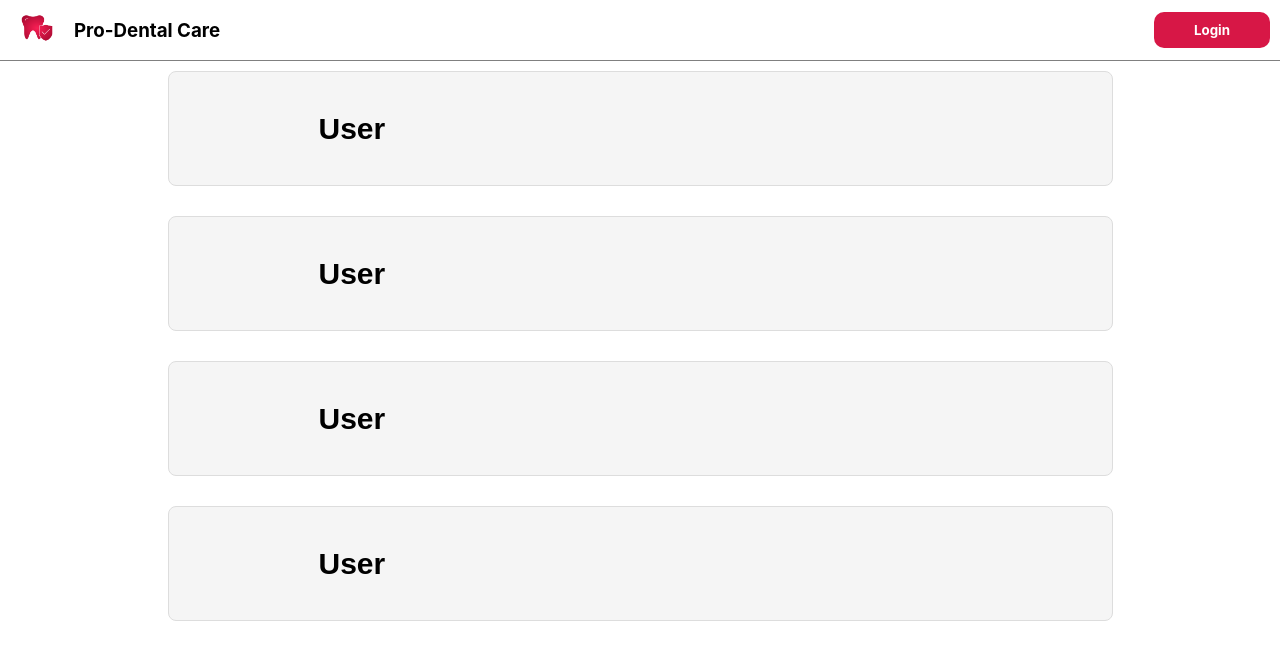
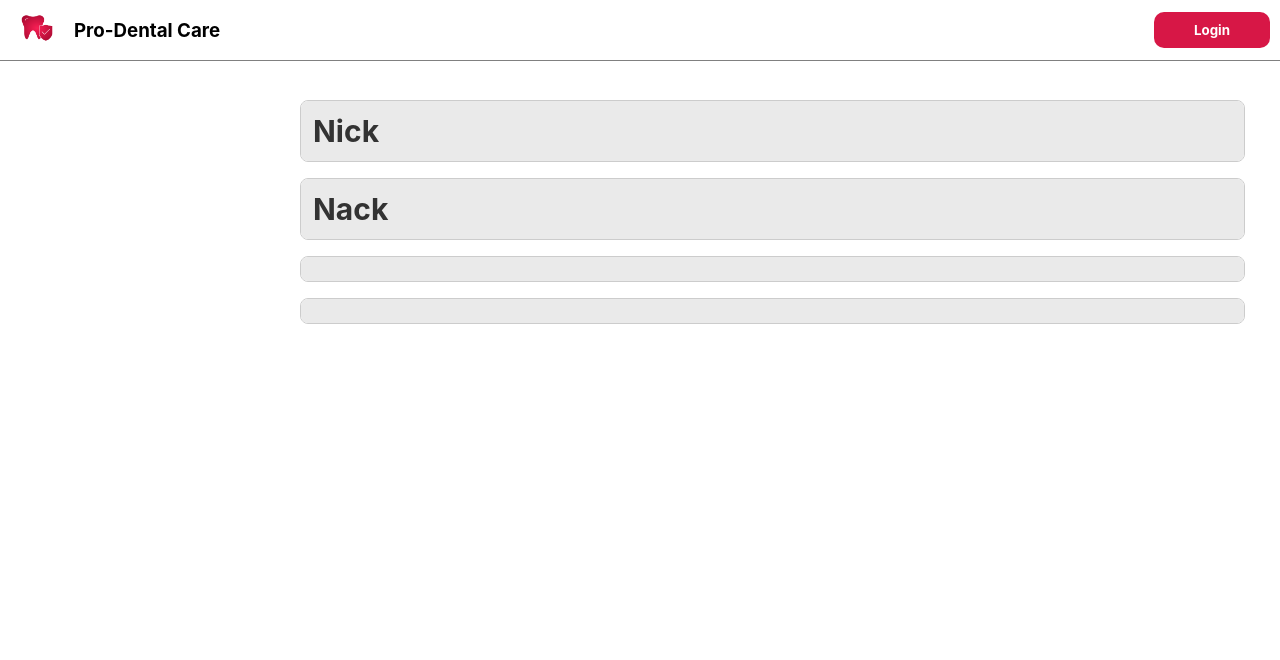
Before and after one commit to CSUS-CSC-131-Cool-Coders/ProDentalCare, an Angular app in the folder pro-dental-care-ui/: page /patient-info-staff-view in a window 1280 px wide. Shown: the top 660 px of the page. Built offline with nearby package versions, Linux system fonts and the light colour scheme.

Commit message:
DT 51
Changed the user selection part of the branch to include basic info. The 'More' Button links to the info the dentists would need

```diff
--- a/pro-dental-care-ui/src/app/src/app/staff-patient-info/staff-patient-info.component.css
+++ b/pro-dental-care-ui/src/app/src/app/staff-patient-info/staff-patient-info.component.css
@@ -1,40 +1,76 @@
-/* Apply basic styles to the body */
-body, html {
-  height: 100%;
-  margin: 0;
+/* Ensure the accordion sections are stacked vertically */
+.content-wrapper {
   display: flex;
-  justify-content: center;
-  align-items: center;
-  font-family: Arial, sans-serif;
+  flex-direction: column;
+  gap: 16px; /* Spacing between sections */
+  position: absolute; /* Allows precise positioning */
+  top: 100px; /* Shift down 100px from the top */
+  left: 300px; /* Shift 300px from the left */
+  width: 945px; /* Set the width of the accordion container */
+  box-sizing: border-box;
 }
 
-/* Style the container to align the buttons vertically with a gap */
-.button-container {
-  display: flex;
-  flex-direction: column;  /* Align buttons vertically */
-  align-items: flex-start; /* Align buttons to the left */
-  gap: 30px;               /* Add 20px space between the buttons */
+.section {
+  border: 1px solid #ccc;
+  border-radius: 8px;
+  overflow: hidden;
+  transition: all 0.3s ease-in-out;
+  cursor: pointer;
 }
 
-/* Style the individual button */
-.custom-button {
-  width: 945px;
-  height: 115px;
-  background-color: #f5f5f5; /* light gray */
-  border: 1px solid #ddd; /* light border */
-  border-radius: 8px; /* rounded corners */
-  cursor: pointer;
-  text-align: left; /* Align text to the left */
-  padding-left: 150px; /* 150px padding inside the button */
-  font-family: Arial, sans-serif; /* font style */
-  color: black;
-  font-size: 30px;
-  position: relative;
+.section-header {
+  background-color: #eaeaea;
+  padding: 12px;
+  font-size: 30px; /* Set header font size to 30px */
+  font-weight: bold;
+  color: #333;
+  text-align: left; /* Align header to the left */
+  display: flex; /* Ensure content stays aligned left */
+  justify-content: flex-start; /* Align header content to the left */
 }
 
-/* Optionally, style the text inside the button */
-.custom-button .custom-text {
-  color: #000; /* black text */
-  font-size: 20px; /* text size */
-  line-height: 115px; /* vertically center the text */
+.section-header span {
+  display: block;
+  width: 100%; /* Ensure it takes the full width available */
 }
+
+.section-content {
+  padding: 12px;
+  background-color: #fff;
+  margin-left: 50px; /* Adjust left margin */
+}
+
+.section-content p {
+  display: flex;
+  align-items: center; /* Align label, input, and button vertically */
+  margin: 8px 0; /* Reduced margin between rows */
+}
+
+.section-content label {
+  margin-right: 20px; /* Space between label and input */
+  font-size: 1em;
+}
+
+.section-content input {
+  padding: 8px;
+  font-size: 1em;
+  border: 1px solid #ccc;
+  border-radius: 4px;
+  width: 200px; /* Set input width to 200px */
+  margin-right: 10px; /* Add space between input and button */
+}
+
+.more-button {
+  background-color: #ccc; /* Grey background */
+  border: none;
+  color: black; /* Set the text color to black */
+  font-size: 1.2em; /* Increase font size */
+  font-weight: bold; /* Make the text bold */
+  width: 100px; /* Width of the button */
+  height: 50px; /* Height of the button */
+  border-radius: 8px; /* Rounded corners */
+  cursor: pointer;
+  display: flex;
+  justify-content: center; /* Center the text horizontally */
+  align-items: center; /* Center the text vertically */
+}
--- a/pro-dental-care-ui/src/app/src/app/staff-patient-info/staff-patient-info.component.html
+++ b/pro-dental-care-ui/src/app/src/app/staff-patient-info/staff-patient-info.component.html
@@ -1,17 +1,133 @@
-<!DOCTYPE html>
-<html lang="en">
-<head>
-  <meta charset="UTF-8">
-  <meta name="viewport" content="width=device-width, initial-scale=1.0">
-  <link rel="stylesheet" href="./staff-patient-info.component.css">
-  <title>Styled Buttons - Vertical Layout</title>
-</head>
-<body>
-  <div class="button-container">
-    <button class="custom-button" [routerLink]="['/patient-info-staff-view-page-2']">User</button>
-    <button class="custom-button" [routerLink]="['/patient-info-staff-view-page-2']">User</button>
-    <button class="custom-button" [routerLink]="['/patient-info-staff-view-page-2']">User</button>
-    <button class="custom-button" [routerLink]="['/patient-info-staff-view-page-2']">User</button>
+<div class="content-wrapper">
+  <!-- Section 1 -->
+  <div class="section" (click)="toggleSection(0)" [class.expanded]="expandedSection === 0">
+    <div class="section-header">
+      <span>{{ user1Name }}</span>
+    </div>
+    <div class="section-content" *ngIf="expandedSection === 0" (click)="preventToggle($event)">
+      <p>
+        <label>Name:</label>
+        <input type="text" [(ngModel)]="user1Name" [placeholder]="'Name: '" readonly />
+      </p>
+      <p>
+        <label>Email:</label>
+        <input type="text" [(ngModel)]="user1Email" [placeholder]="'Email: '" readonly />
+      </p>
+      <p>
+        <label>Patient ID:</label>
+        <input type="text" [(ngModel)]="user1PatientID" [placeholder]="'Patient ID: '" readonly />
+      </p>
+      <p>
+        <label>Date of Birth:</label>
+        <input type="text" [(ngModel)]="user1DOB" [placeholder]="'Date of Birth: '" readonly />
+      </p>
+      <p>
+        <label>Phone Number:</label>
+        <input type="text" [(ngModel)]="user1Phone" [placeholder]="'Phone Number: '" readonly />
+      </p>
+      <!-- Move the "More" button here -->
+      <p>
+        <button class="more-button" [routerLink]="['/patient-info-staff-view-page-2']">More</button> <!-- Router link added -->
+      </p>
+    </div>
   </div>
-</body>
-</html>
+
+  <!-- Section 2 -->
+  <div class="section" (click)="toggleSection(1)" [class.expanded]="expandedSection === 1">
+    <div class="section-header">
+      <span>{{ user2Name }}</span>
+    </div>
+    <div class="section-content" *ngIf="expandedSection === 1" (click)="preventToggle($event)">
+      <p>
+        <label>Name:</label>
+        <input type="text" [(ngModel)]="user2Name" [placeholder]="'Name: '" readonly />
+      </p>
+      <p>
+        <label>Email:</label>
+        <input type="text" [(ngModel)]="user2Email" [placeholder]="'Email: '" readonly />
+      </p>
+      <p>
+        <label>Patient ID:</label>
+        <input type="text" [(ngModel)]="user2PatientID" [placeholder]="'Patient ID: '" readonly />
+      </p>
+      <p>
+        <label>Date of Birth:</label>
+        <input type="text" [(ngModel)]="user2DOB" [placeholder]="'Date of Birth: '" readonly />
+      </p>
+      <p>
+        <label>Phone Number:</label>
+        <input type="text" [(ngModel)]="user2Phone" [placeholder]="'Phone Number: '" readonly />
+      </p>
+      <!-- Move the "More" button here -->
+      <p>
+        <button class="more-button" [routerLink]="['/patient-info-staff-view-page-2']">More</button> <!-- Router link added -->
+      </p>
+    </div>
+  </div>
+
+  <!-- Section 3 -->
+  <div class="section" (click)="toggleSection(2)" [class.expanded]="expandedSection === 2">
+    <div class="section-header">
+      <span>{{ user3Name }}</span>
+    </div>
+    <div class="section-content" *ngIf="expandedSection === 2" (click)="preventToggle($event)">
+      <p>
+        <label>Name:</label>
+        <input type="text" [(ngModel)]="user3Name" [placeholder]="'Name: '" readonly />
+      </p>
+      <p>
+        <label>Email:</label>
+        <input type="text" [(ngModel)]="user3Email" [placeholder]="'Email: '" readonly />
+      </p>
+      <p>
+        <label>Patient ID:</label>
+        <input type="text" [(ngModel)]="user3PatientID" [placeholder]="'Patient ID: '" readonly />
+      </p>
+      <p>
+        <label>Date of Birth:</label>
+        <input type="text" [(ngModel)]="user3DOB" [placeholder]="'Date of Birth: '" readonly />
+      </p>
+      <p>
+        <label>Phone Number:</label>
+        <input type="text" [(ngModel)]="user3Phone" [placeholder]="'Phone Number: '" readonly />
+      </p>
+      <!-- Move the "More" button here -->
+      <p>
+        <button class="more-button" [routerLink]="['/patient-info-staff-view-page-2']">More</button> <!-- Router link added -->
+      </p>
+    </div>
+  </div>
+
+  <!-- Section 4 -->
+  <div class="section" (click)="toggleSection(3)" [class.expanded]="expandedSection === 3">
+    <div class="section-header">
+      <span>{{ user4Name }}</span>
+    </div>
+    <div class="section-content" *ngIf="expandedSection === 3" (click)="preventToggle($event)">
+      <p>
+        <label>Name:</label>
+        <input type="text" [(ngModel)]="user4Name" [placeholder]="'Name: '" readonly />
+      </p>
+      <p>
+        <label>Email:</label>
+        <input type="text" [(ngModel)]="user4Email" [placeholder]="'Email: '" readonly />
+      </p>
+      <p>
+        <label>Patient ID:</label>
+        <input type="text" [(ngModel)]="user4PatientID" [placeholder]="'Patient ID: '" readonly />
+      </p>
+      <p>
+        <label>Date of Birth:</label>
+        <input type="text" [(ngModel)]="user4DOB" [placeholder]="'Date of Birth: '" readonly />
+      </p>
+      <p>
+        <label>Phone Number:</label>
+        <input type="text" [(ngModel)]="user4Phone" [placeholder]="'Phone Number: '" readonly />
+      </p>
+      <!-- Move the "More" button here -->
+      <p>
+        <button class="more-button" [routerLink]="['/patient-info-staff-view-page-2']">More</button> <!-- Router link added -->
+      </p>
+    </div>
+  </div>
+</div>
--- a/pro-dental-care-ui/src/app/src/app/staff-patient-info/staff-patient-info.component.ts
+++ b/pro-dental-care-ui/src/app/src/app/staff-patient-info/staff-patient-info.component.ts
@@ -1,14 +1,60 @@
 import { CommonModule } from '@angular/common';
 import { Component } from '@angular/core';
 import {Router, RouterModule} from '@angular/router';
+import { FormsModule } from '@angular/forms';
+
 
 @Component({
   selector: 'app-staff-patient-info',
   standalone: true,
-  imports: [CommonModule, RouterModule],
+  imports: [CommonModule, RouterModule, FormsModule],
   templateUrl: './staff-patient-info.component.html',
   styleUrls: ['./staff-patient-info.component.css']
 })
+
+
+//need
+
+
 export class StaffPatientInfoComponent {
+  expandedSection: number | null = null; // Track which section is expanded
+
+
+  user1Name: string = 'Nick';
+  user1Email: string = 'here@hot';
+  user1PatientID: string = '12345';
+  user1DOB: string = 'Today';
+  user1Phone: string = '2093277987';
+
+  user2Name: string = 'Nack';
+  user2Email: string = 'exampleEmail@gmail.com';
+  user2PatientID: string = '';
+  user2DOB: string = '';
+  user2Phone: string = '';
+
+  user3Name: string = '';
+  user3Email: string = '';
+  user3PatientID: string = '';
+  user3DOB: string = '';
+  user3Phone: string = '';
+
+  user4Name: string = '';
+  user4Email: string = '';
+  user4PatientID: string = '';
+  user4DOB: string = '';
+  user4Phone: string = '';
+
+
+  toggleSection(index: number) {
+    this.expandedSection = this.expandedSection === index ? -1 : index;
+  }
+
+  preventToggle(event: Event) {
+    event.stopPropagation(); // Prevent section toggle when clicking inside the section
+  }
+
+
+
+
 
 }
```
